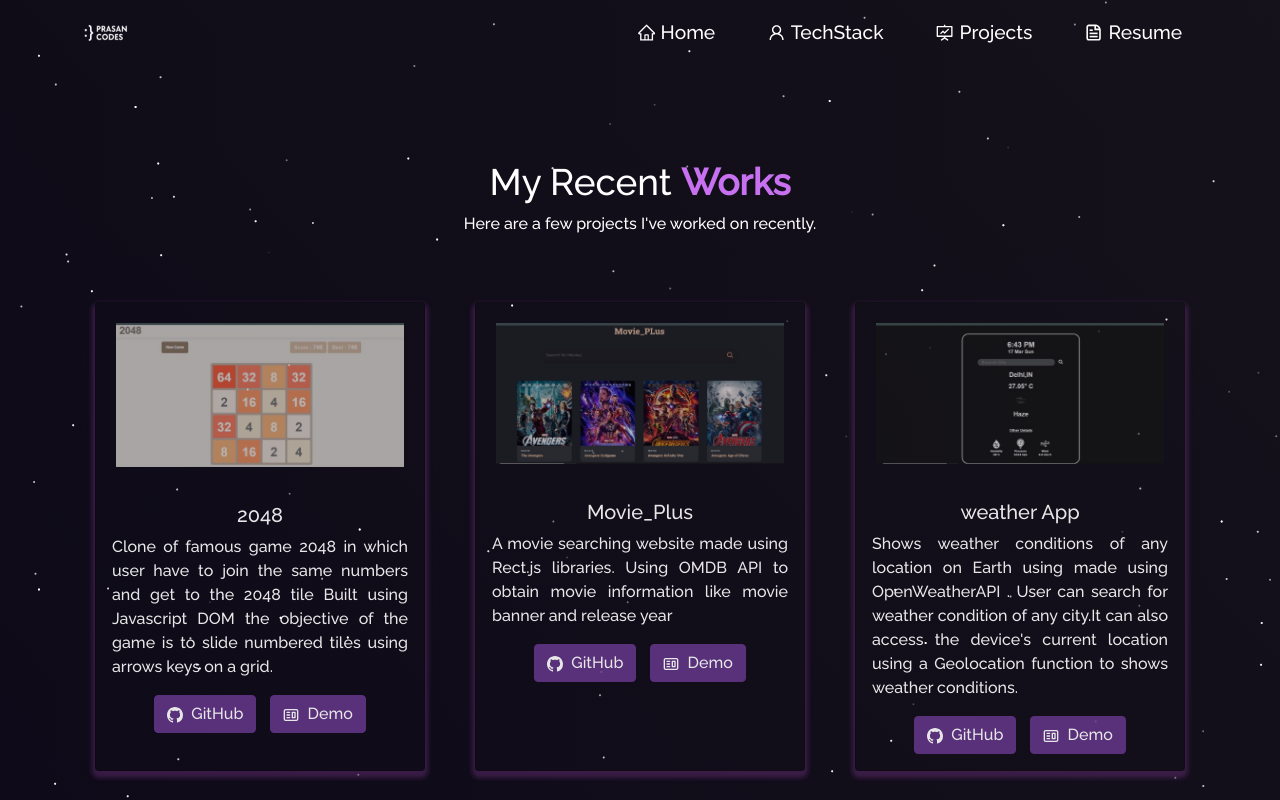
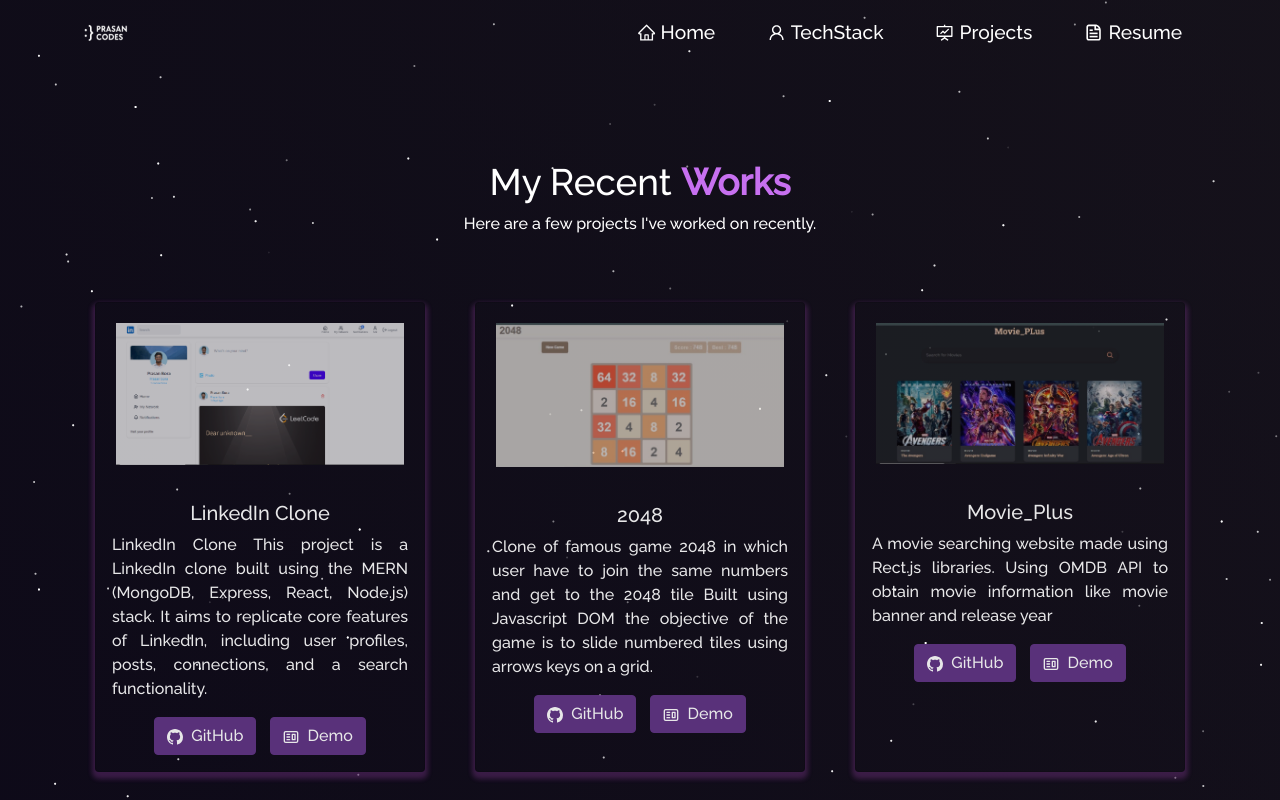
Before and after one commit to PrasanBora/Portfolio2.O, a React (Create React App) app: page /project in a window 1280 px wide. Shown: the top 800 px of the page. Built offline with nearby package versions, Linux system fonts and the light colour scheme.

Commit message:
new project added

```diff
--- a/src/components/Projects/Projects.js
+++ b/src/components/Projects/Projects.js
@@ -8,6 +8,7 @@
 import pomodoro from "../../Assets/Projects/pomodoro.jpg";
 import movie_plus from "../../Assets/Projects/movie_plus.jpg";
 import weather from "../../Assets/Projects/webapp.jpg";
+import linkedin from "../../Assets/Projects/linkedIn.png";
 
 function Projects() {
   return (
@@ -21,6 +22,17 @@
           Here are a few projects I've worked on recently.
         </p>
         <Row style={{ justifyContent: "center", paddingBottom: "10px" }}>
+
+         <Col md={4} className="project-card">
+            <ProjectCard
+              imgPath={linkedin}
+              title="LinkedIn Clone"
+              description="LinkedIn Clone This project is a LinkedIn clone built using the MERN (MongoDB, Express, React, Node.js) stack. It aims to replicate core features of LinkedIn, including user profiles, posts, connections, and a search functionality."
+              ghLink="https://github.com/PrasanBora/Linkedin_clone"
+              demoLink="https://linkedin-clone-x4of.onrender.com/"
+            />
+          </Col>
+
           <Col md={4} className="project-card">
             <ProjectCard
               imgPath={domgame}
```
Also changed, not shown: src/Assets/Projects/linkedIn.png (added).
